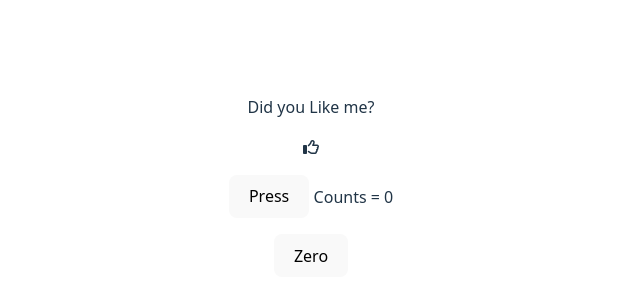
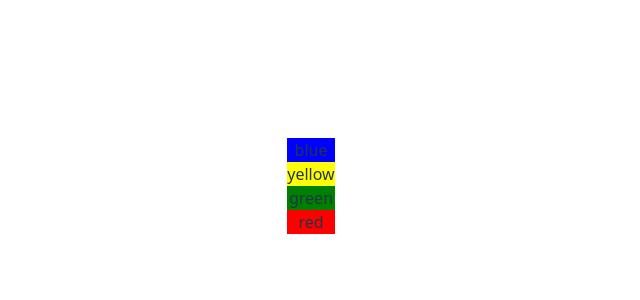
Before and after one commit to DGSudheer/Todo, a React (Vite) app: page / in a window 1280 px wide. Shown: the part 214-514 px from the top of the page, without its empty margins (329-969 px from the left). Built offline with nearby package versions, Linux system fonts and the light colour scheme.

Commit message:
temp commit 1

```diff
--- a/src/App.jsx
+++ b/src/App.jsx
@@ -2,13 +2,15 @@ import "./App.css";
 import { ProductList } from "./ProductList.jsx";
 import  Like  from "./Like.jsx";
 import Counter from "./Counter.jsx";
+import Ludoboard from "./Ludoboard.jsx";
 
 function App() {
   return (
     <div>
-      <p>Did you Like me?</p>
-      <Like/>
-      <Counter/>
+      <Ludoboard colour="blue"/>
+      <Ludoboard colour="yellow"/>
+      <Ludoboard colour="green"/>
+      <Ludoboard colour="red"/>
     </div>
   );
 }
--- /dev/null
+++ b/src/Ludoboard.jsx
@@ -0,0 +1,10 @@
+import { useState } from "react";
+
+export default function Ludoboard({colour}){
+    let styles = {backgroundColor: colour}
+    return (
+        <div style={styles}>
+            {colour}
+        </div>
+    );
+}
```
